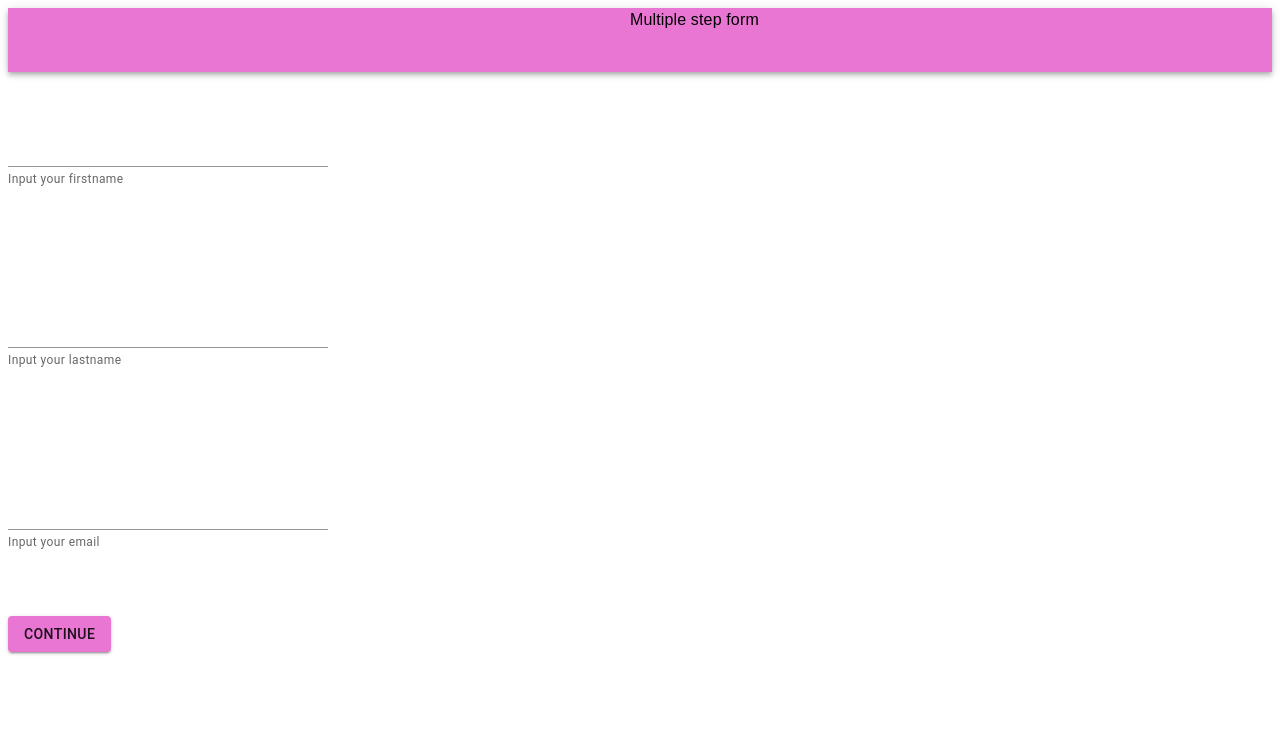
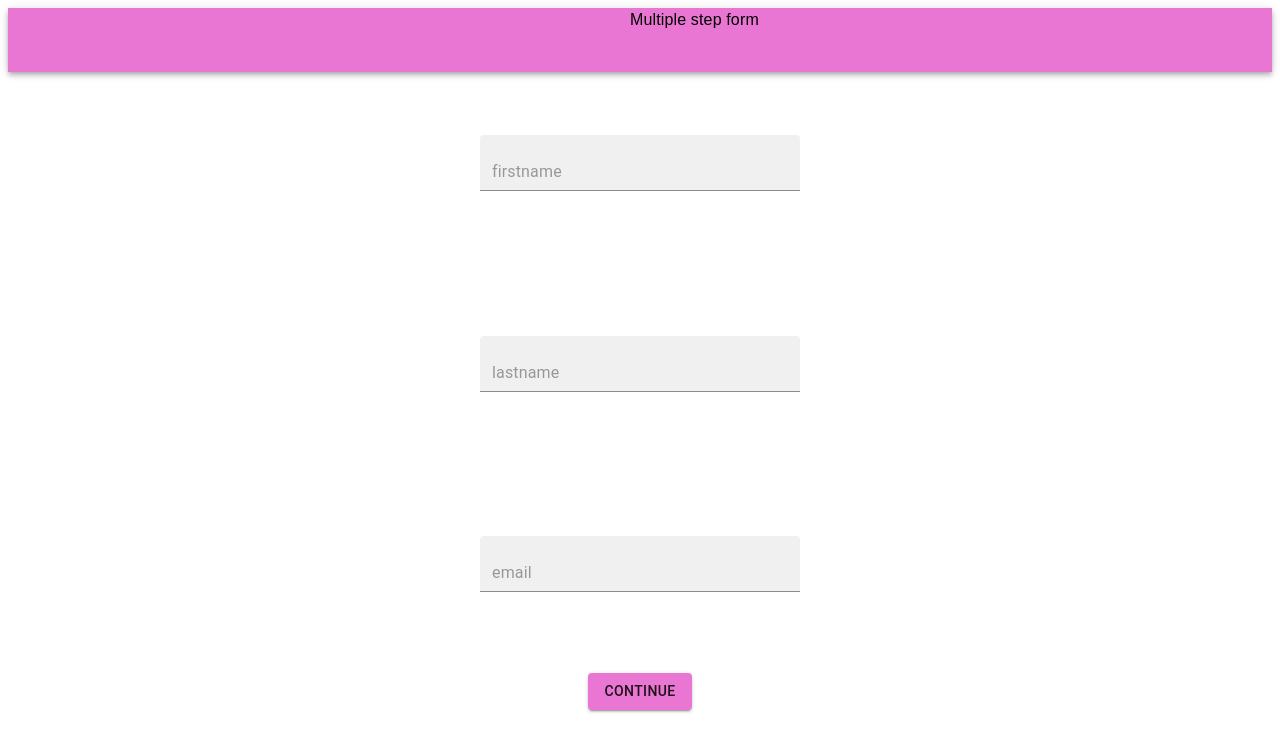
Before and after one commit to lilphemy/Multi-step-form, a React (Vite) app: page / in a window 1280 px wide. Shown: the top 752 px of the page. Built offline with nearby package versions, Linux system fonts and the light colour scheme.

Commit message:
form personal details build up along with mui

```diff
--- a/src/components/usercontactdetails.tsx
+++ b/src/components/usercontactdetails.tsx
@@ -0,0 +1,54 @@
+import { AppBar, Toolbar, Typography, TextField, Container, Button } from '@mui/material';
+import React from 'react'
+import { StyledCont, BtnCont } from '../styledcomp';
+
+
+interface formUserDetails {
+    nextStep: () => void;
+    prevStep: () => void;
+    handleChange: (input: string) => (e: React.ChangeEvent<HTMLInputElement>) => void;
+    values: {
+        step: number,
+        firstName: string;
+        lastName: string;
+        email: string;
+        occupation: string;
+        city: string;
+        bio: string;
+    }
+
+}
+
+class UserContactDetails extends React.Component<formUserDetails> {
+    continue = (e: any) => {
+        e.preventDefault()
+        this.props.nextStep()
+    }
+    back = (e: any) => {
+        e.preventDefault()
+        this.props.prevStep()
+    }
+
+    render() {
+        const {values, nextStep, prevStep, handleChange} = this.props
+        const {occupation, city, bio} = values
+        return (
+            <React.Fragment>
+                <AppBar>
+                    <Toolbar>
+                    </Toolbar>
+                        <Typography>Form contact details</Typography>
+                </AppBar>
+                <StyledCont>
+                    <TextField placeholder = "occupation" value = {occupation} />
+                </StyledCont>
+                <BtnCont>
+                    <Button onClick={prevStep}>back</Button>
+                    <Button onClick={nextStep}>next</Button>
+                </BtnCont>
+            </React.Fragment>
+        )
+    }
+}
+
+export default UserContactDetails
--- a/src/components/userformsec.tsx
+++ b/src/components/userformsec.tsx
@@ -2,6 +2,7 @@ import React, { ChangeEvent } from 'react'
 import {Component} from 'react'
 import { Button } from '@mui/material'
 import FormUserDetails from './userpersonaldetails'
+import UserContactDetails from './usercontactdetails'
 
 class UserForm extends Component {
 
@@ -54,10 +55,10 @@ class UserForm extends Component {
 
         if(step === 2 ) {
             return(
-                <React.Fragment>
-                    <Button variant = "contained">personal contacts</Button>
-                </React.Fragment>
-
+                // <React.Fragment>
+                //     <Button variant = "contained">personal contacts</Button>
+                // </React.Fragment>
+                <UserContactDetails prevStep = {this.prevStep} nextStep={this.nextStep} values={values} handleChange={this.changeField}/>
             )
         }
 
--- a/src/components/userpersonaldetails.tsx
+++ b/src/components/userpersonaldetails.tsx
@@ -1,23 +1,22 @@
-import React, {FormEvent, Component} from 'react'
-import {ThemeProvider, createTheme} from '@mui/material/styles'
+import React, { FormEvent, Component } from 'react'
+import { ThemeProvider, createTheme } from '@mui/material/styles'
 import AppBar from '@mui/material/AppBar'
 import TextField from '@mui/material/TextField'
-import { Toolbar, Typography, IconButton, Button} from '@mui/material'
-import {styledCont} from '../styledcomp'
-
+import { Toolbar, Typography, IconButton, Button } from '@mui/material'
+import {StyledCont} from '../styledcomp'
 
 
 const theme = createTheme({
     palette: {
         primary: {
-            main:'#e976d2'
+            main: '#e976d2'
         }
     }
 })
 
 interface formUserDetails {
     nextStep: () => void;
-    handleChange : (input: string) => (e: React.ChangeEvent<HTMLInputElement>) => void;
+    handleChange: (input: string) => (e: React.ChangeEvent<HTMLInputElement>) => void;
     values: {
         step: number,
         firstName: string;
@@ -34,29 +33,31 @@ class FormUserDetails extends Component<formUserDetails> {
 
     continue = (e: any) => {
         e.preventDefault(),
-        this.props.nextStep()
+            this.props.nextStep()
     };
 
-    render () {
+    render() {
 
-        const {values, nextStep, handleChange} = this.props;
+        const { values, handleChange } = this.props;
 
-        return(
+        return (
             <ThemeProvider theme={theme}>
                 <React.Fragment>
-                    <AppBar sx = {{textAlign: "center", position: "relative", flex: "flex", flexDirection: 'row', justifyContent: "space-between"  }}>
-                        <Toolbar sx = {{width: '5%'}}>
-                            <IconButton edge = 'start' color="secondary" aria-label = "menu"></IconButton>
+                    <AppBar sx={{ textAlign: "center", position: "relative", flex: "flex", flexDirection: 'row', justifyContent: "space-between" }}>
+                        <Toolbar sx={{ width: '5%' }}>
+                            <IconButton edge='start' color="secondary" aria-label="menu"></IconButton>
                         </Toolbar>
-                        <Typography sx = {{fontFamily: "sans-serif", color: "WindowText", width: '95%', textAlign: 'center'}}>Multiple step form</Typography>
+                        <Typography sx={{ fontFamily: "sans-serif", color: "WindowText", width: '95%', textAlign: 'center' }}>Multiple step form</Typography>
                     </AppBar>
-                    <TextField variant = "standard" sx = {{position: 'relative', my: '5%', width: '20rem'}} helperText = "Input your firstname" onChange = {handleChange("firstName")} value={values.firstName}/>
-                    <br/>
-                    <TextField variant = "standard" sx = {{position: 'relative', my: '5%', width: '20rem'}} helperText = "Input your lastname" onChange = {handleChange("lastname")} value={values.lastName}/>
-                    <br/>
-                    <TextField variant = "standard" sx = {{position: 'relative', my: '5%', width: '20rem'}} helperText = "Input your email" onChange = {handleChange("email")} value={values.email}/>
-                    <br/>
-                    <Button variant='contained' children = 'CONTINUE' onClick={this.continue}/>
+                    <StyledCont>
+                        <TextField variant="filled" sx={{ position: 'relative', my: '5%', width: '20rem' }} placeholder="firstname" fullWidth = {true} onChange={handleChange("firstName")} value={values.firstName} />
+                        <br />
+                        <TextField variant="filled" sx={{ position: 'relative', my: '5%', width: '20rem' }} placeholder="lastname" fullWidth = {true} onChange={handleChange("lastname")} value={values.lastName} />
+                        <br />
+                        <TextField variant="filled" sx={{ position: 'relative', my: '5%', width: '20rem' }} placeholder="email" fullWidth = {true} onChange={handleChange("email")} value={values.email} />
+                        <br />
+                        <Button variant='contained' children='CONTINUE' onClick={this.continue} />
+                    </StyledCont>
                 </React.Fragment>
             </ThemeProvider>
         )
--- a/src/styledcomp.ts
+++ b/src/styledcomp.ts
@@ -1,9 +1,21 @@
-import styled from '@mui/styled-engine-sc';
+import { Button, Container } from '@mui/material';
+import styled from 'styled-components';
 
 
-export const styledCont = styled.div`
+export const StyledCont = styled('div')`
+display: flex;
+flex-direction: column;
+justify-content: center;
+align-items: center;
+width: 100%;
+margi: 0 auto;
+`
+
+export const BtnCont = styled(Container)`
 display: flex;
 flex-direction: row;
-justify-content: center;
+justify-content: space-between;
 align-items: center;
+width: 60%;
+margi: 0 auto;
 `
--- a/tsconfig.json
+++ b/tsconfig.json
@@ -2,7 +2,7 @@
   "files": [],
   "references": [
     { "path": "./tsconfig.app.json" },
-    { "path": "./tsconfig.node.json" }
+    { "path": "./tsconfig.node.json" },
   ],
 
   "compilerOptions": {
```
